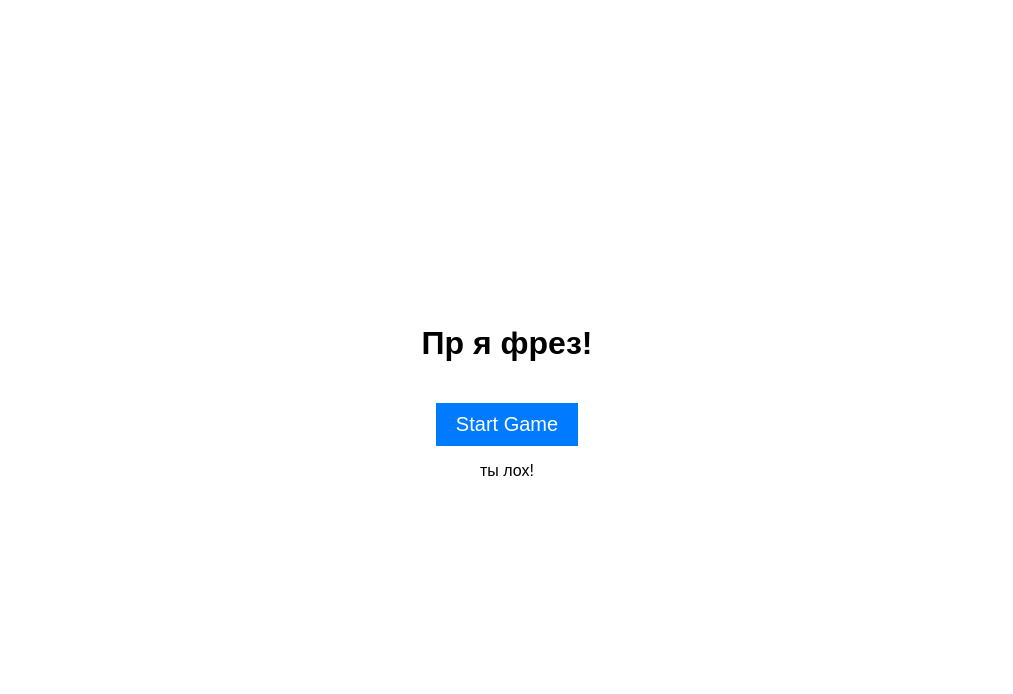
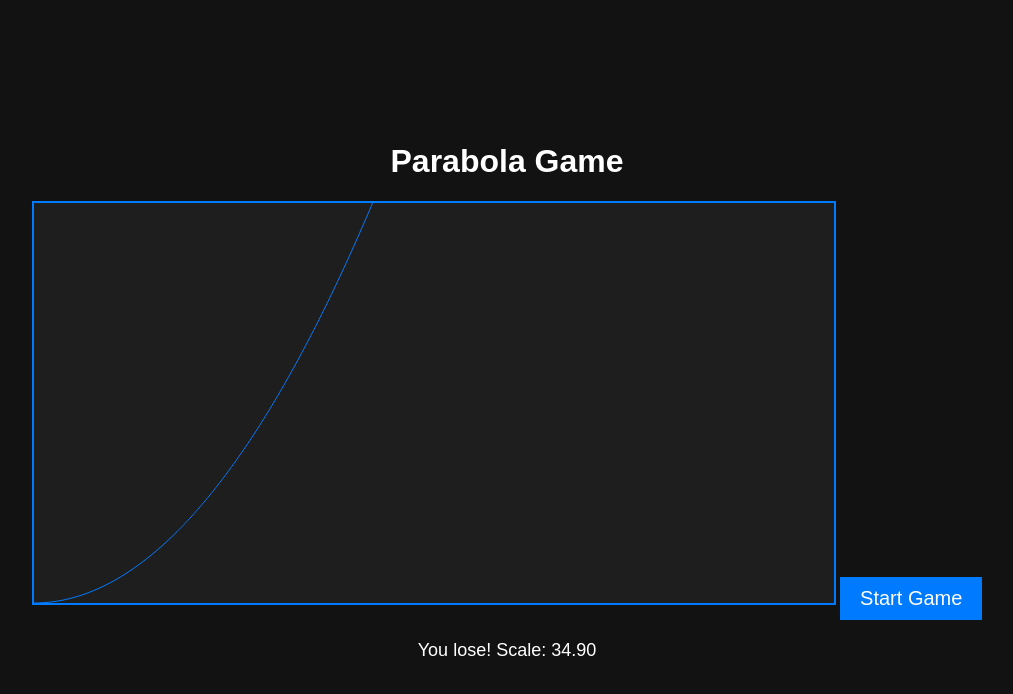
Before and after one commit to unfreezed/mini-game, a plain HTML site: page index.html in a window 1280 px wide. Both pictures are taken after a click on the button "Start Game". Shown: the whole page, without its empty margins (133-1146 px from the left). Drawn offline with Linux system fonts and the light colour scheme.

Commit message:
Update index.html

```diff
--- a/index.html
+++ b/index.html
@@ -3,7 +3,7 @@
 <head>
     <meta charset="UTF-8">
     <meta name="viewport" content="width=device-width, initial-scale=1.0">
-    <title>Mini Game</title>
+    <title>Parabola Game</title>
     <style>
         body {
             display: flex;
@@ -12,9 +12,15 @@
             height: 100vh;
             margin: 0;
             font-family: Arial, sans-serif;
+            background-color: #121212;
+            color: white;
         }
         .game-container {
             text-align: center;
+        }
+        #graph {
+            border: 2px solid #007BFF;
+            background-color: #1e1e1e;
         }
         .button {
             display: inline-block;
@@ -26,19 +32,41 @@
             background-color: #007BFF;
             color: white;
         }
+        .info {
+            margin-top: 20px;
+            font-size: 18px;
+        }
     </style>
 </head>
 <body>
     <div class="game-container">
-        <h1>Пр я фрез!</h1>
+        <h1>Parabola Game</h1>
+        <canvas id="graph" width="800" height="400"></canvas>
         <button class="button" onclick="startGame()">Start Game</button>
-        <p id="game-result"></p>
+        <p id="game-result" class="info"></p>
     </div>
 
     <script>
+        const canvas = document.getElementById('graph');
+        const ctx = canvas.getContext('2d');
+
+        function drawParabola(scale) {
+            ctx.clearRect(0, 0, canvas.width, canvas.height);
+            ctx.beginPath();
+            ctx.moveTo(0, canvas.height);
+            for (let x = 0; x <= canvas.width; x++) {
+                const y = canvas.height - Math.pow(x / 100, 2) * scale;
+                ctx.lineTo(x, y);
+            }
+            ctx.strokeStyle = '#007BFF';
+            ctx.stroke();
+        }
+
         function startGame() {
-            const result = Math.random() > 0.5 ? 'ты крутой!' : 'ты лох!';
-            document.getElementById('game-result').innerText = result;
+            const scale = Math.random() * 100;
+            drawParabola(scale);
+            const resultText = scale > 50 ? 'You win!' : 'You lose!';
+            document.getElementById('game-result').innerText = resultText + ` Scale: ${scale.toFixed(2)}`;
         }
     </script>
 </body>
```
